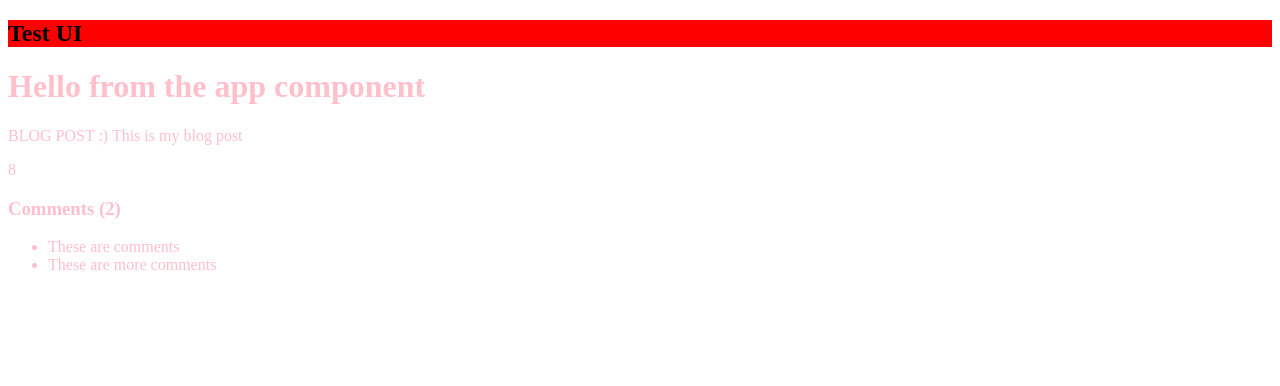
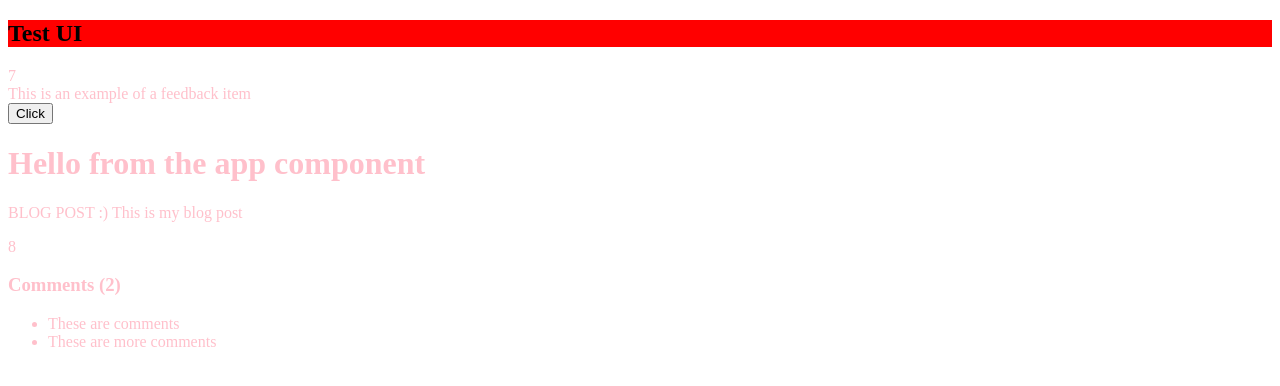
Before and after one commit to oscar-ct/react-practice, a React (Create React App) app: page / in a window 1280 px wide. Shown: the top 386 px of the page. Built offline with nearby package versions, Linux system fonts and the light colour scheme.

Commit message:
feat: created new feedback component and practiced using state and useState hook

```diff
--- a/src/App.js
+++ b/src/App.js
@@ -1,4 +1,5 @@
 import Header from "./components/Header";
+import FeedbackItem from "./components/FeedbackItem";
 
 function App() {
     const title = 'Blog Post';
@@ -32,6 +33,7 @@ function App() {
     return (
         <>
             <Header text="Test UI" bgColor='red' textColor='black' />
+            <FeedbackItem />
             <div className='container'>
                 <h1>Hello from the app component</h1>
                 <p>{title.toUpperCase()} :) {body}</p>
--- /dev/null
+++ b/src/components/FeedbackItem.jsx
@@ -0,0 +1,30 @@
+import {useState} from 'react';
+
+function FeedbackItem() {
+
+    const [rating, setRating] = useState(7)
+    const [text, setText] = useState("This is an example of a feedback item")
+    const handleClick = () => {
+        setRating(function (prev) {
+            return prev + 1;
+        })
+        setText(function (prev) {
+            console.log(rating);
+            if (rating % 2 === 0) {
+                return <h1>GOOD BYE</h1>;
+            } else {
+                return <h5>{prev}</h5>;
+            }
+        })
+    }
+
+
+    return (
+        <div className="card">
+            <div className="num-display">{rating}</div>
+            <div className="text-display">{text}</div>
+            <button onClick={handleClick}>Click</button>
+        </div>
+    )
+}
+export default FeedbackItem;
```
